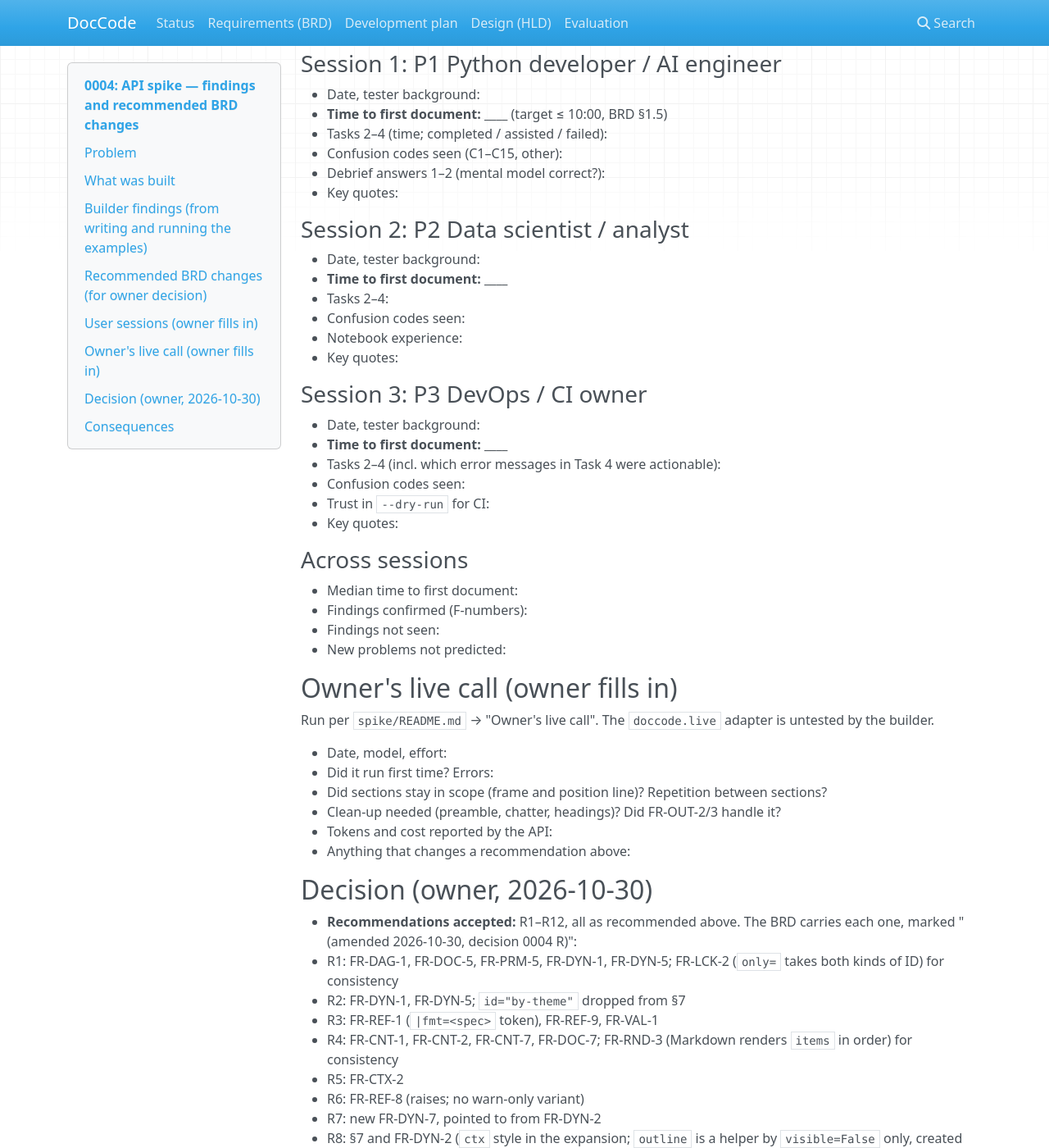
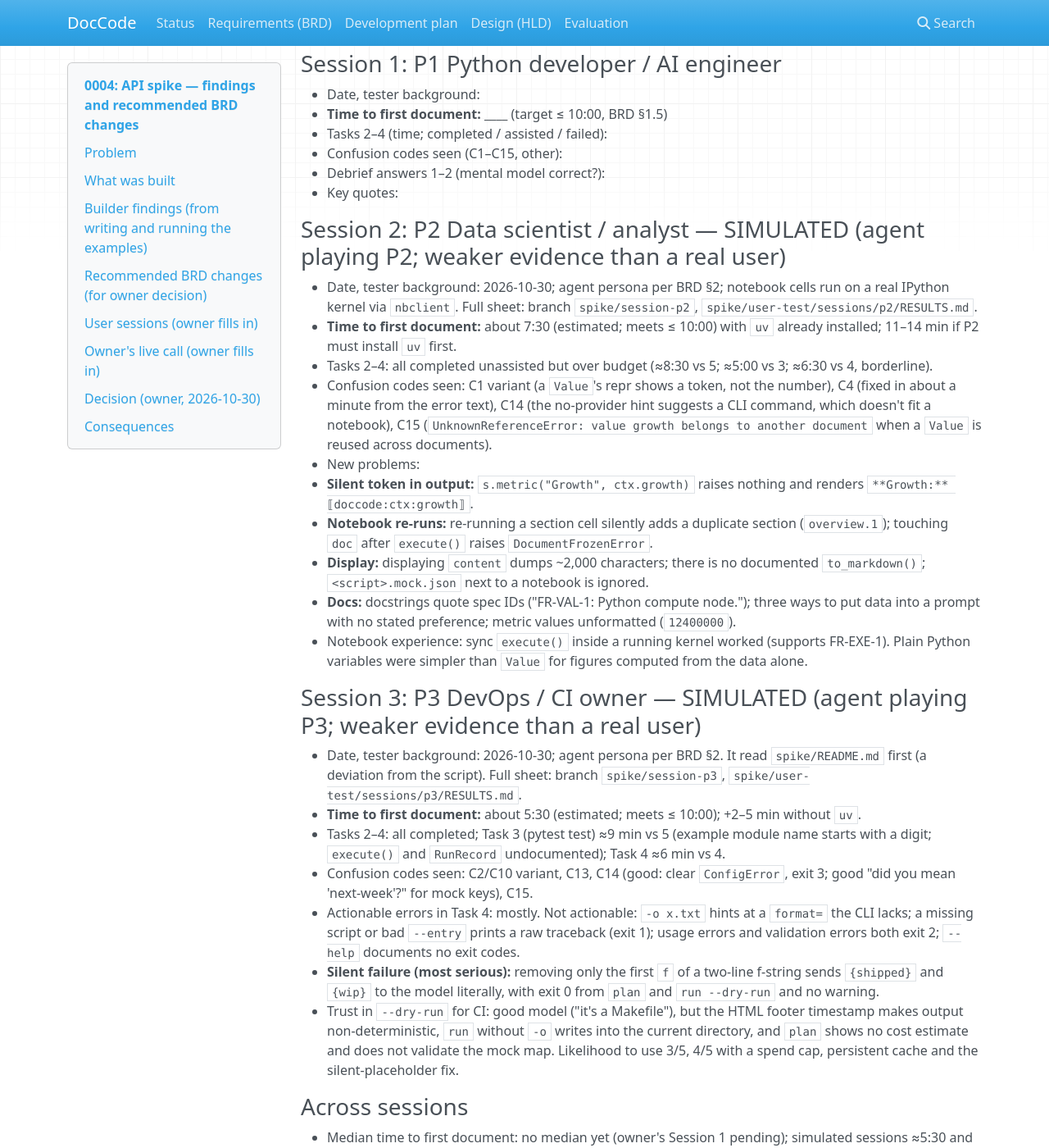
Before and after one commit to spudy-vibing/Dynamic-Document-Library, an MkDocs documentation site: the page built from docs/decisions/0004-api-spike.md, in a window 1280 px wide and 1400 px high, scrolled down 6621 px. Shown: the whole window at 82% size. Built offline with MkDocs 1.6.1, drawn with Linux system fonts in a browser that asks for light colours; nearby versions of some CDN libraries; some of the changed text lies outside the part shown.

Commit message:
Record simulated spike sessions in 0004; BRD package name line
Co-Authored-By: Claude Opus 5.5 <noreply@anthropic.com>
Claude-Session: https://claude.ai/code/session_01EVknyAM6EnacTPmRmfjMye

```diff
--- a/docs/decisions/0004-api-spike.md
+++ b/docs/decisions/0004-api-spike.md
@@ -171,30 +171,42 @@ Run per `spike/user-test/SESSION_SCRIPT.md`. One `RESULTS_TEMPLATE.md` copy per
 - Debrief answers 1–2 (mental model correct?):
 - Key quotes:
 
-### Session 2: P2 Data scientist / analyst
+### Session 2: P2 Data scientist / analyst — SIMULATED (agent playing P2; weaker evidence than a real user)
 
-- Date, tester background:
-- **Time to first document:** ____
-- Tasks 2–4:
-- Confusion codes seen:
-- Notebook experience:
-- Key quotes:
+- Date, tester background: 2026-10-30; agent persona per BRD §2; notebook cells run on a real IPython kernel via `nbclient`. Full sheet: branch `spike/session-p2`, `spike/user-test/sessions/p2/RESULTS.md`.
+- **Time to first document:** about 7:30 (estimated; meets ≤ 10:00) with `uv` already installed; 11–14 min if P2 must install `uv` first.
+- Tasks 2–4: all completed unassisted but over budget (≈8:30 vs 5; ≈5:00 vs 3; ≈6:30 vs 4, borderline).
+- Confusion codes seen: C1 variant (a `Value`'s repr shows a token, not the number), C4 (fixed in about a minute from the error text), C14 (the no-provider hint suggests a CLI command, which doesn't fit a notebook), C15 (`UnknownReferenceError: value growth belongs to another document` when a `Value` is reused across documents).
+- New problems:
+  - **Silent token in output:** `s.metric("Growth", ctx.growth)` raises nothing and renders `**Growth:** ⟦doccode:ctx:growth⟧`.
+  - **Notebook re-runs:** re-running a section cell silently adds a duplicate section (`overview.1`); touching `doc` after `execute()` raises `DocumentFrozenError`.
+  - **Display:** displaying `content` dumps ~2,000 characters; there is no documented `to_markdown()`; `<script>.mock.json` next to a notebook is ignored.
+  - **Docs:** docstrings quote spec IDs ("FR-VAL-1: Python compute node."); three ways to put data into a prompt with no stated preference; metric values unformatted (`12400000`).
+- Notebook experience: sync `execute()` inside a running kernel worked (supports FR-EXE-1). Plain Python variables were simpler than `Value` for figures computed from the data alone.
 
-### Session 3: P3 DevOps / CI owner
+### Session 3: P3 DevOps / CI owner — SIMULATED (agent playing P3; weaker evidence than a real user)
 
-- Date, tester background:
-- **Time to first document:** ____
-- Tasks 2–4 (incl. which error messages in Task 4 were actionable):
-- Confusion codes seen:
-- Trust in `--dry-run` for CI:
-- Key quotes:
+- Date, tester background: 2026-10-30; agent persona per BRD §2. It read `spike/README.md` first (a deviation from the script). Full sheet: branch `spike/session-p3`, `spike/user-test/sessions/p3/RESULTS.md`.
+- **Time to first document:** about 5:30 (estimated; meets ≤ 10:00); +2–5 min without `uv`.
+- Tasks 2–4: all completed; Task 3 (pytest test) ≈9 min vs 5 (example module name starts with a digit; `execute()` and `RunRecord` undocumented); Task 4 ≈6 min vs 4.
+- Confusion codes seen: C2/C10 variant, C13, C14 (good: clear `ConfigError`, exit 3; good "did you mean 'next-week'?" for mock keys), C15.
+- Actionable errors in Task 4: mostly. Not actionable: `-o x.txt` hints at a `format=` the CLI lacks; a missing script or bad `--entry` prints a raw traceback (exit 1); usage errors and validation errors both exit 2; `--help` documents no exit codes.
+- **Silent failure (most serious):** removing only the first `f` of a two-line f-string sends `{shipped}` and `{wip}` to the model literally, with exit 0 from `plan` and `run --dry-run` and no warning.
+- Trust in `--dry-run` for CI: good model ("it's a Makefile"), but the HTML footer timestamp makes output non-deterministic, `run` without `-o` writes into the current directory, and `plan` shows no cost estimate and does not validate the mock map. Likelihood to use 3/5, 4/5 with a spend cap, persistent cache and the silent-placeholder fix.
 
 ### Across sessions
 
-- Median time to first document:
-- Findings confirmed (F-numbers):
-- Findings not seen:
-- New problems not predicted:
+- Median time to first document: no median yet (owner's Session 1 pending); simulated sessions ≈5:30 and ≈7:30.
+- Findings confirmed: F3 (brace/placeholder pitfalls, now R6/R12), F4 (format spec on `Value`; the error text works, R3 supported), F8 (mock output truncation looks like failure), F6-adjacent (references in the wrong place fail silently).
+- Findings not seen: C3, C6, C11 (P2); several P1-track codes not exercised by P2/P3 tracks.
+- New problems not predicted, proposed for the owner (not yet in the BRD):
+  - N1. Any unresolved token or `{name}` reaching rendered output or a provider request is an error, never silent: covers `ctx` in `metric()`/`table()` (P2) and the mixed f-string/plain-string case (P3). Extends FR-REF-8 / R6.
+  - N2. Deterministic rendering: no wall-clock timestamp in HTML/PDF by default (NFR on reproducibility; FR-RND).
+  - N3. CLI hygiene per FR-CLI-2: discovery failures are one-line errors with documented exit codes, no traceback without `--debug`; `--help` lists exit codes; `run` without `-o` prints to stdout or errors instead of writing into the CWD.
+  - N4. `plan` validates the mock map and shows a cost estimate (FR-DAG-3/4, FR-EXE-7).
+  - N5. Notebook ergonomics: `_repr_markdown_` on content, a documented `to_markdown()`, a warning on duplicate section titles, guidance for re-running cells (FR-EXE-1 persona P2).
+  - N6. Docstrings explain behaviour in plain words; FR IDs only in a "See also".
+  - N7. Docs position `Value` for figures that depend on prompt outputs or need to be tracked; plain Python for figures computed only from inputs.
 
 ## Owner's live call (owner fills in)
 
```
Also changed, not shown: docs/DocCode BRD Write Documents Like Code.md (+1 -1 lines), docs/STATUS.md (+1 -0 lines).
